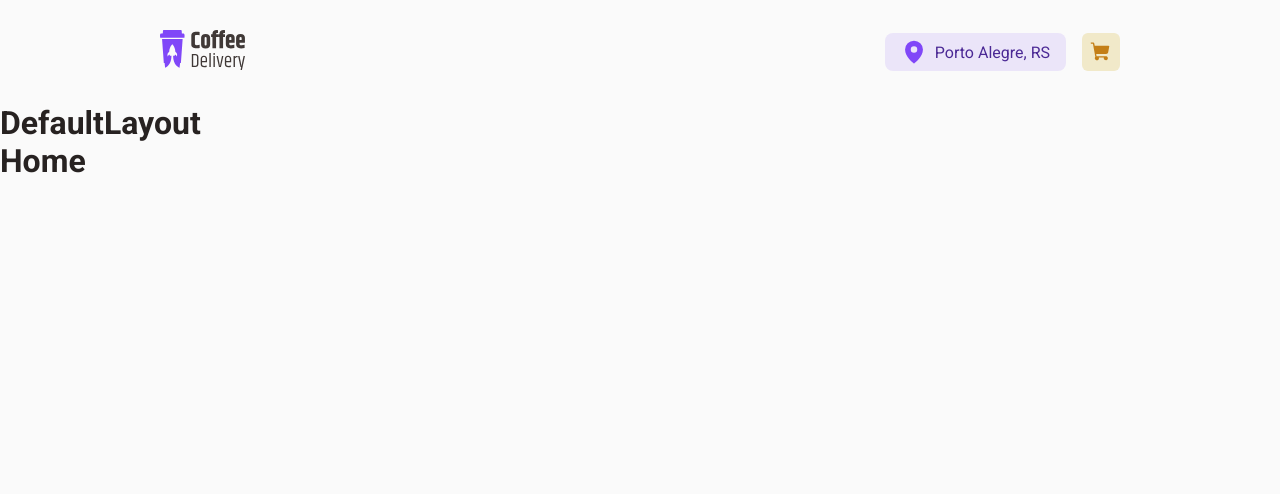
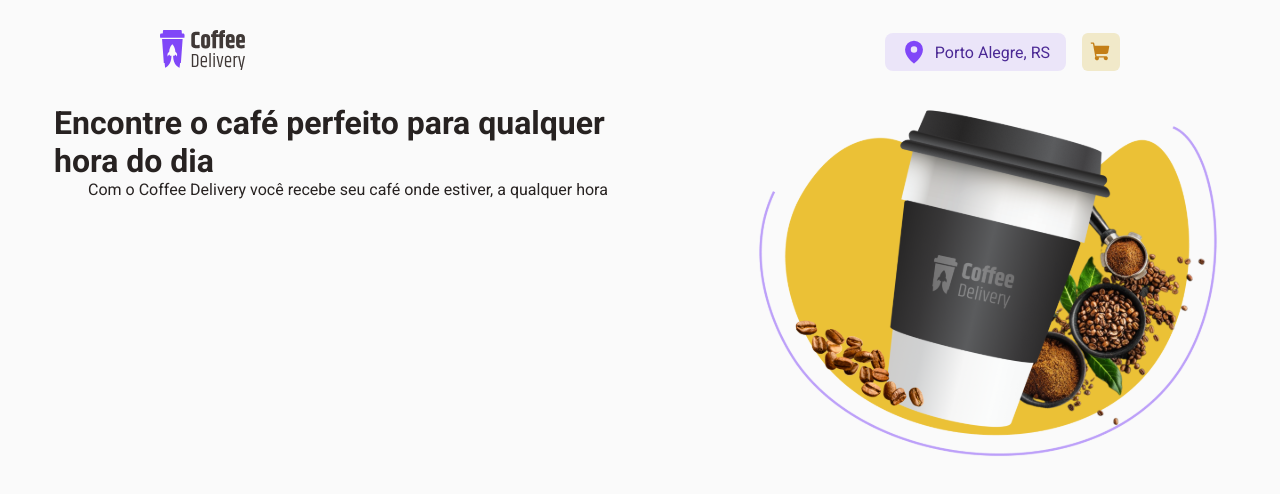
Before and after one commit to GabrielGCJ/d-02-react-js-rocketseat-coffee-delivery, a React (Vite) app: page / in a window 1280 px wide. Shown: the top 494 px of the page. Built offline with nearby package versions, Linux system fonts and the light colour scheme.

Commit message:
feature/update-intro-component

```diff
--- a/src/components/Intro/Intro.tsx
+++ b/src/components/Intro/Intro.tsx
@@ -1,3 +1,19 @@
+import { ImageContainer, InformsContainer, IntroContainer } from './styles'
+import imgIntro from '../../assents/imgIntro.svg'
 export const Intro = () => {
-  return <h1>Intro</h1>
+  return (
+    <IntroContainer>
+      <InformsContainer>
+        <h1>Encontre o café perfeito para qualquer hora do dia</h1>
+        <p>
+          Com o Coffee Delivery você recebe seu café onde estiver, a qualquer
+          hora
+        </p>
+      </InformsContainer>
+
+      <ImageContainer>
+        <img src={imgIntro} alt="" />
+      </ImageContainer>
+    </IntroContainer>
+  )
 }
--- a/src/components/Intro/styles.ts
+++ b/src/components/Intro/styles.ts
@@ -0,0 +1,15 @@
+import styled from 'styled-components'
+
+export const IntroContainer = styled.div`
+  display: flex;
+  flex-direction: row;
+  justify-content: space-around;
+`
+export const InformsContainer = styled.div`
+  display: flex;
+  flex-direction: column;
+  align-items: center;
+
+  width: 36.75rem;
+`
+export const ImageContainer = styled.div``
--- a/src/layouts/DefaultLayout/DefaultLayout.tsx
+++ b/src/layouts/DefaultLayout/DefaultLayout.tsx
@@ -5,7 +5,6 @@
   return (
     <div>
       <Header />
-      <h1>DefaultLayout</h1>
       <Outlet />
     </div>
   )
--- a/src/pages/HomePage/HomePage.tsx
+++ b/src/pages/HomePage/HomePage.tsx
@@ -1,3 +1,10 @@
+import { Intro } from '../../components/Intro/Intro'
+import { HomePageContainer } from './styles'
+
 export const HomePage = () => {
-  return <h1>Home</h1>
+  return (
+    <HomePageContainer>
+      <Intro />
+    </HomePageContainer>
+  )
 }
--- a/src/pages/HomePage/styles.ts
+++ b/src/pages/HomePage/styles.ts
@@ -0,0 +1,3 @@
+import styled from 'styled-components'
+
+export const HomePageContainer = styled.div``
```
Also changed, not shown: src/assents/imgIntro.svg (added).
